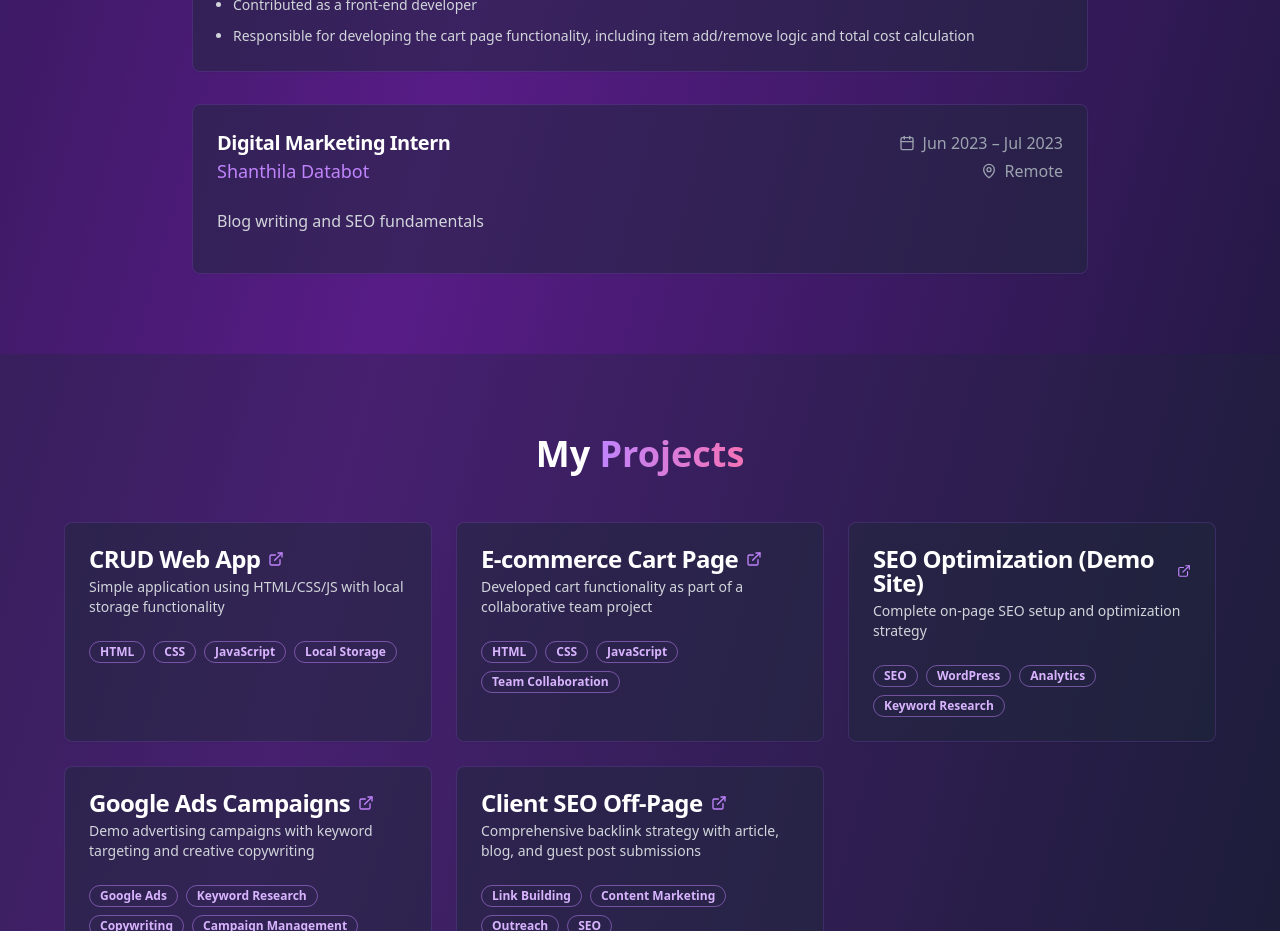
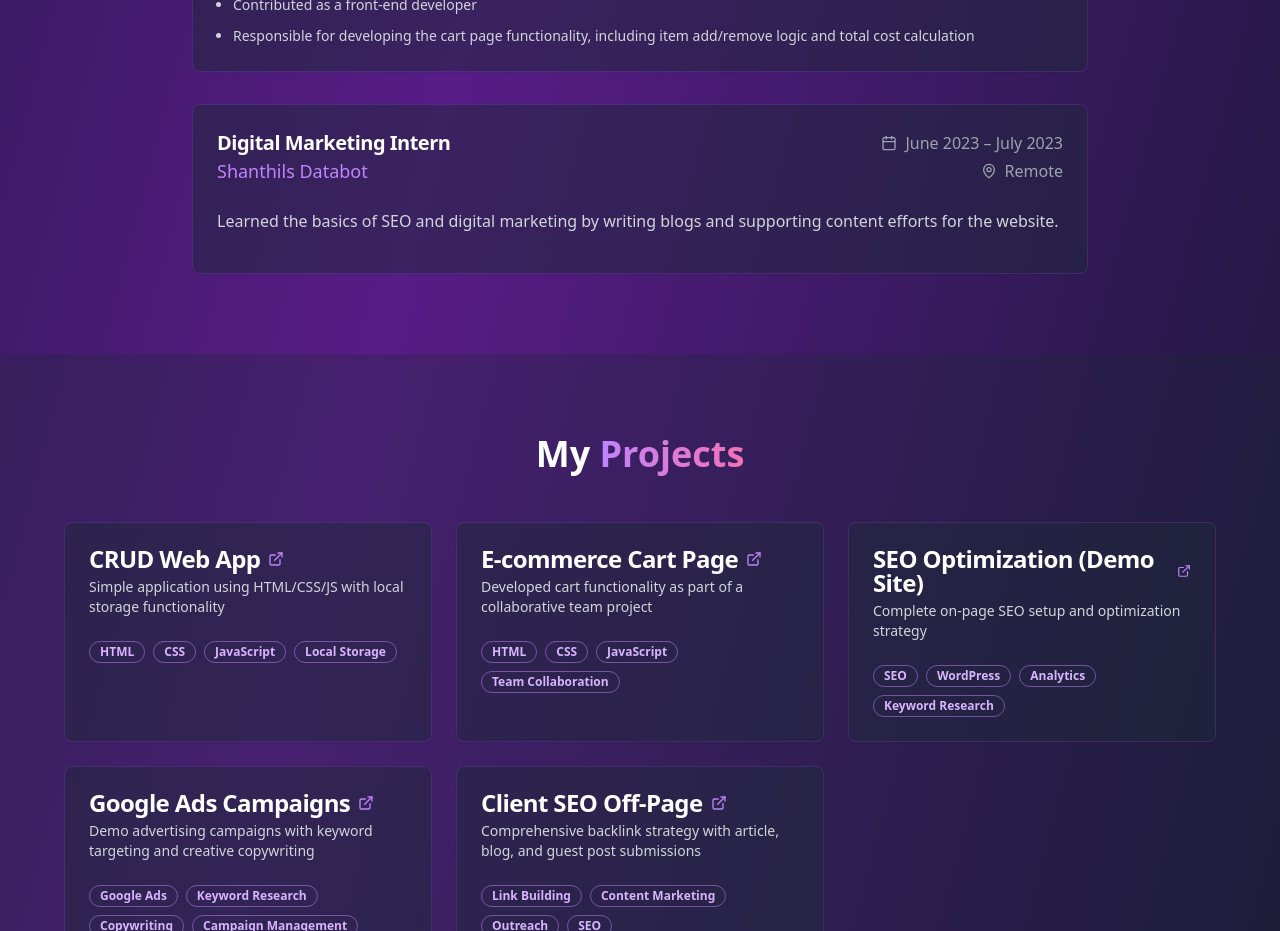
Before and after one commit to Sumathidhandapani/sumathi-portfolio, a React (Vite) app: page / in a window 1280 px wide. Shown: the part 3060-3991 px from the top of the page. Built offline with nearby package versions, Linux system fonts and the light colour scheme.

Commit message:
Add Shanthils Databot experience
Updated the Shanthils Databot experience section with the provided content.

```diff
--- a/src/pages/Index.tsx
+++ b/src/pages/Index.tsx
@@ -86,9 +86,9 @@ const Index = () => {
     location: "Remote"
   }, {
     title: "Digital Marketing Intern",
-    company: "Shanthila Databot",
-    period: "Jun 2023 – Jul 2023",
-    description: "Blog writing and SEO fundamentals",
+    company: "Shanthils Databot",
+    period: "June 2023 – July 2023",
+    description: "Learned the basics of SEO and digital marketing by writing blogs and supporting content efforts for the website.",
     location: "Remote"
   }];
   const projects = [{
```
